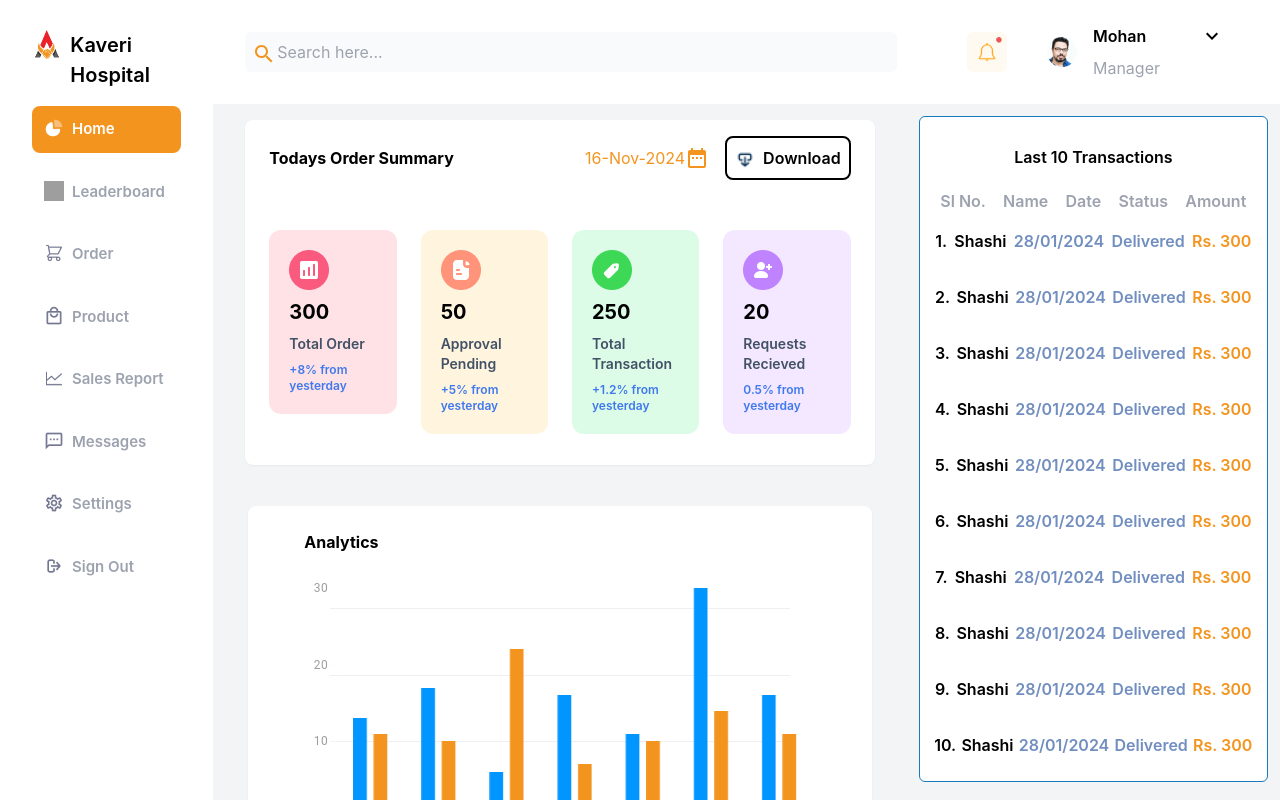
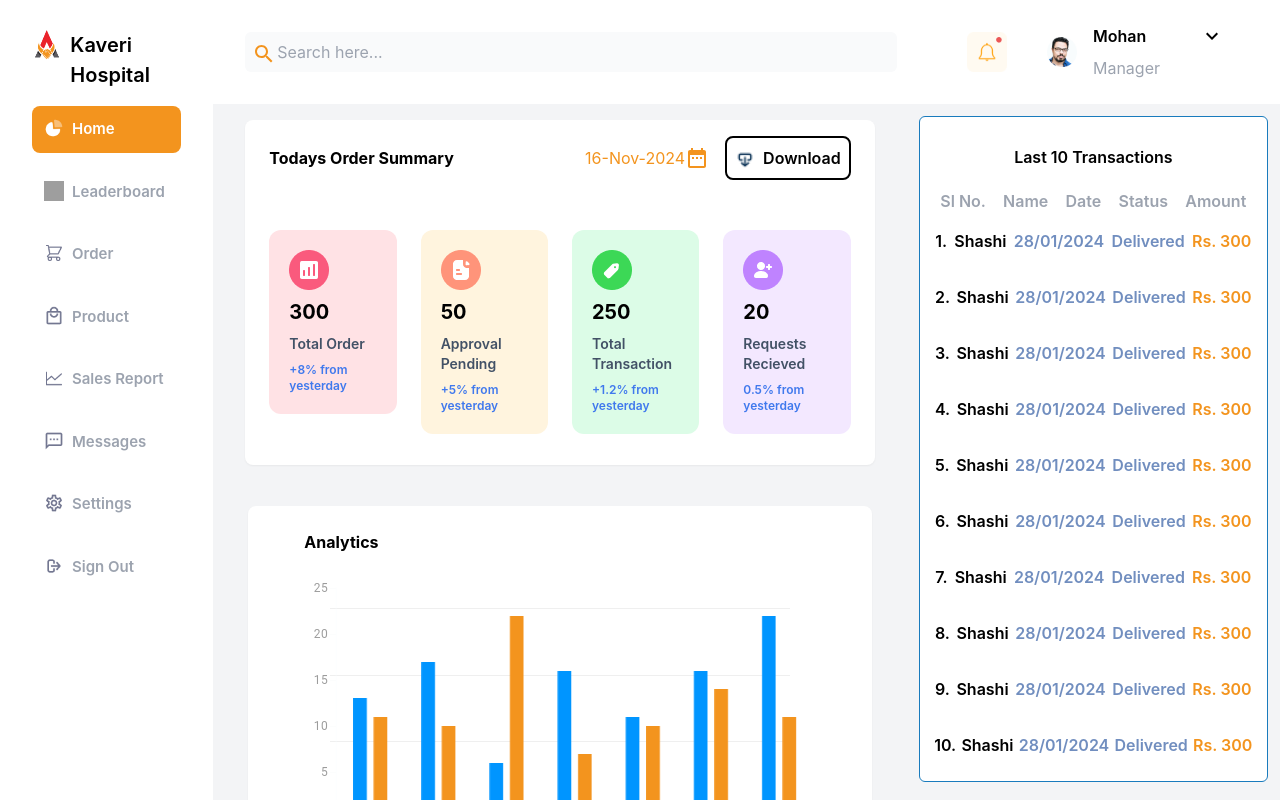
Before and after one commit to Samardip/medpick-dashboard-assignment, a React (Create React App) app: page / in a window 1280 px wide. Built offline with nearby package versions, Linux system fonts and the light colour scheme; grey boxes are pictures that could not be loaded.

Commit message:
added axis lines

```diff
--- a/src/App.js
+++ b/src/App.js
@@ -11,7 +11,7 @@ import { Transaction } from './component/transaction/transaction';
 function App() {
 
   return (
-    <div className='flex'>
+    <div className='flex overflow-hidden'>
       <div className='w-1/6 px-8 py-[30px] h-[100vh]'>
         <Sidebar />
       </div>
--- a/src/component/barChart/barChart.jsx
+++ b/src/component/barChart/barChart.jsx
@@ -1,7 +1,7 @@
 import * as React from 'react';
 import { BarChart } from '@mui/x-charts/BarChart';
 
-export default function ChartsOverviewDemo() {
+export default function BarChartGraph() {
     let dark = false;
     const yAxisLevels = [10, 20, 30]; // Adjust levels as needed
 
@@ -28,7 +28,7 @@ export default function ChartsOverviewDemo() {
             <BarChart
                 series={[
                     {
-                        data: [13, 17, 6, 16, 11, 30,16, 22],
+                        data: [13, 17, 6, 16, 11,16, 22],
                         color: 'rgba(0, 149, 255, 1)',
                         barStyle: {
                             borderTopLeftRadius: '10px', // Top left corner radius
```
